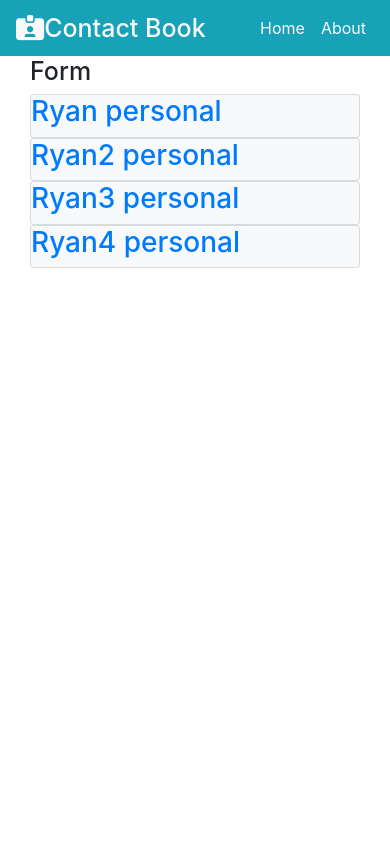
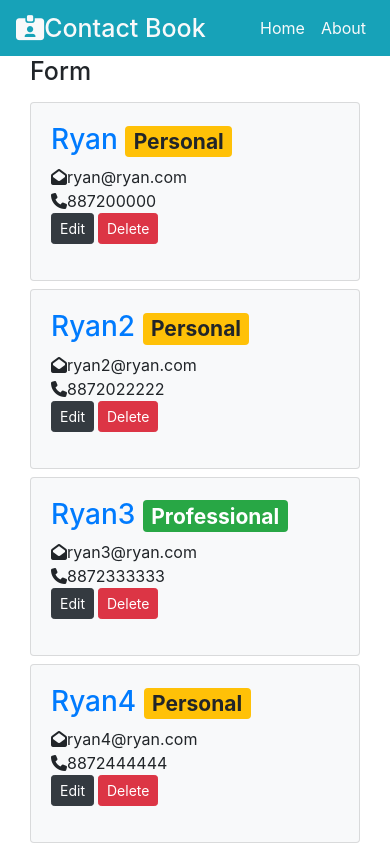
Before and after one commit to YipingNiu/contact-book, a React (Create React App) app in the folder client/: page / in a window 390 px wide. Built offline with nearby package versions, Linux system fonts and the light colour scheme.

Commit message:
Add email and phone on contactItems

```diff
--- a/client/src/components/contacts/ContactItem.js
+++ b/client/src/components/contacts/ContactItem.js
@@ -1,22 +1,46 @@
 import React from "react";
+import PropTypes from "prop-types";
 
 const ContactItem = ({ contact }) => {
   const { id, name, email, phone, type } = contact;
   return (
-    <div className='card bg-light'>
+    <div className='card bg-light my-2 \'>
+      <div className='card-body'>
         <h3 className='text-primary text-left'>
           {name}{" "}
           <span
             className={
-            "badge" +
-            (type === "professional" ? "badge-success" : "badge-primary")
+              "badge " +
+              (type === "professional" ? "badge-success" : "badge-warning")
             }
           >
-          {type}
+            {type.charAt(0).toUpperCase() + type.slice(1)}
           </span>
         </h3>
+        <ul className='list-group'>
+          {email && (
+            <li>
+              <i className='fas fa-envelope-open' />
+              {email}
+            </li>
+          )}
+          {phone && (
+            <li>
+              <i className='fas fa-phone' />
+              {phone}
+            </li>
+          )}
+        </ul>
+        <p>
+          <button className='btn btn-dark btn-sm'>Edit</button>
+          <button className='btn btn-danger btn-sm ml-1'>Delete</button>
+        </p>
+      </div>
     </div>
   );
 };
 
+ContactItem.propTypes = {
+  contact: PropTypes.object.isRequired
+};
 export default ContactItem;
--- a/client/src/context/contact/ContactState.js
+++ b/client/src/context/contact/ContactState.js
@@ -35,7 +35,7 @@
         name: "Ryan3",
         email: "ryan3@ryan.com",
         phone: "8872333333",
-        type: "personal"
+        type: "professional"
       },
       {
         id: 3,
--- a/client/src/styles/css/style.css
+++ b/client/src/styles/css/style.css
@@ -1,4 +1,7 @@
 h1 {
   font-size: 25px; }
 
+.list-group li {
+  list-style: none; }
+
 /*# sourceMappingURL=style.css.map */
--- a/client/src/styles/sass/style.scss
+++ b/client/src/styles/sass/style.scss
@@ -4,3 +4,7 @@
 h1 {
   font-size: 25px;
 }
+
+.list-group li {
+  list-style: none;
+}
```
Also changed, not shown: 1 other file (tests, documents, lock files or other folders). Lines whose indentation alone changed are shown as unchanged.
